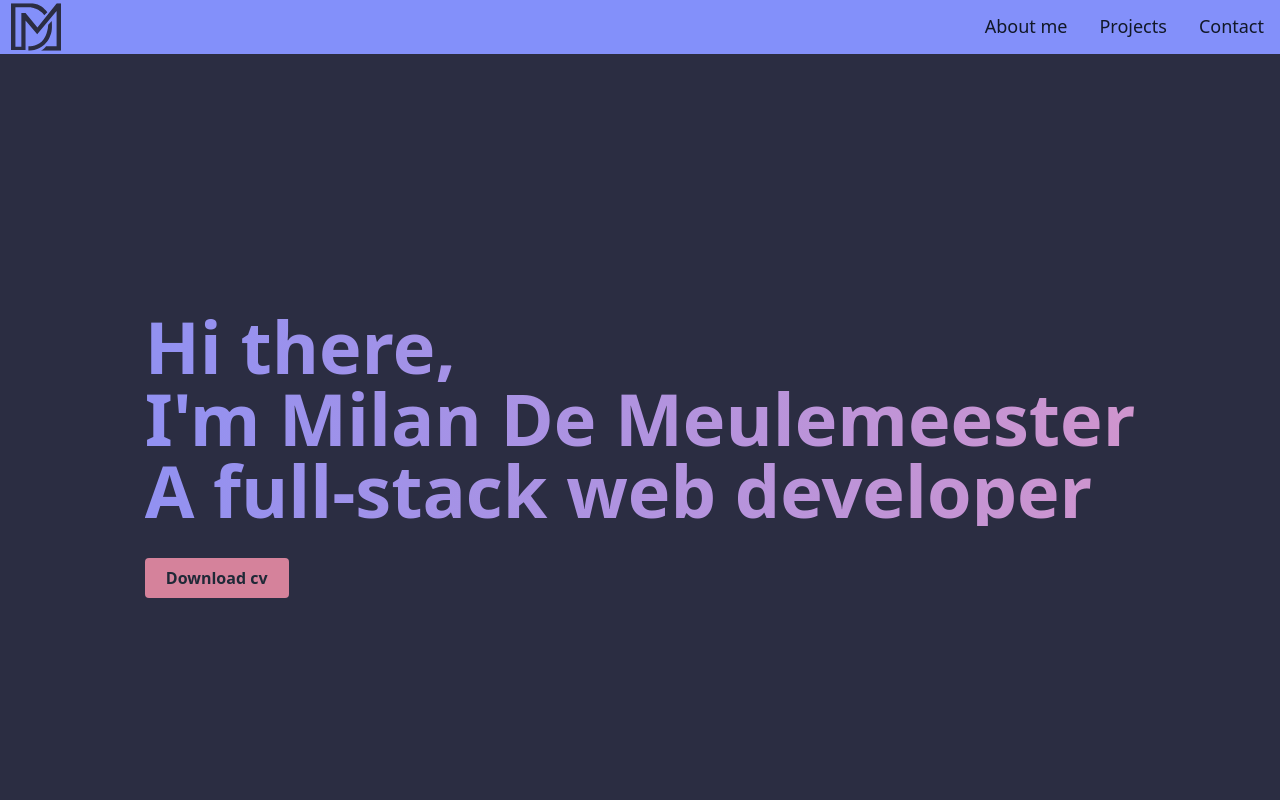
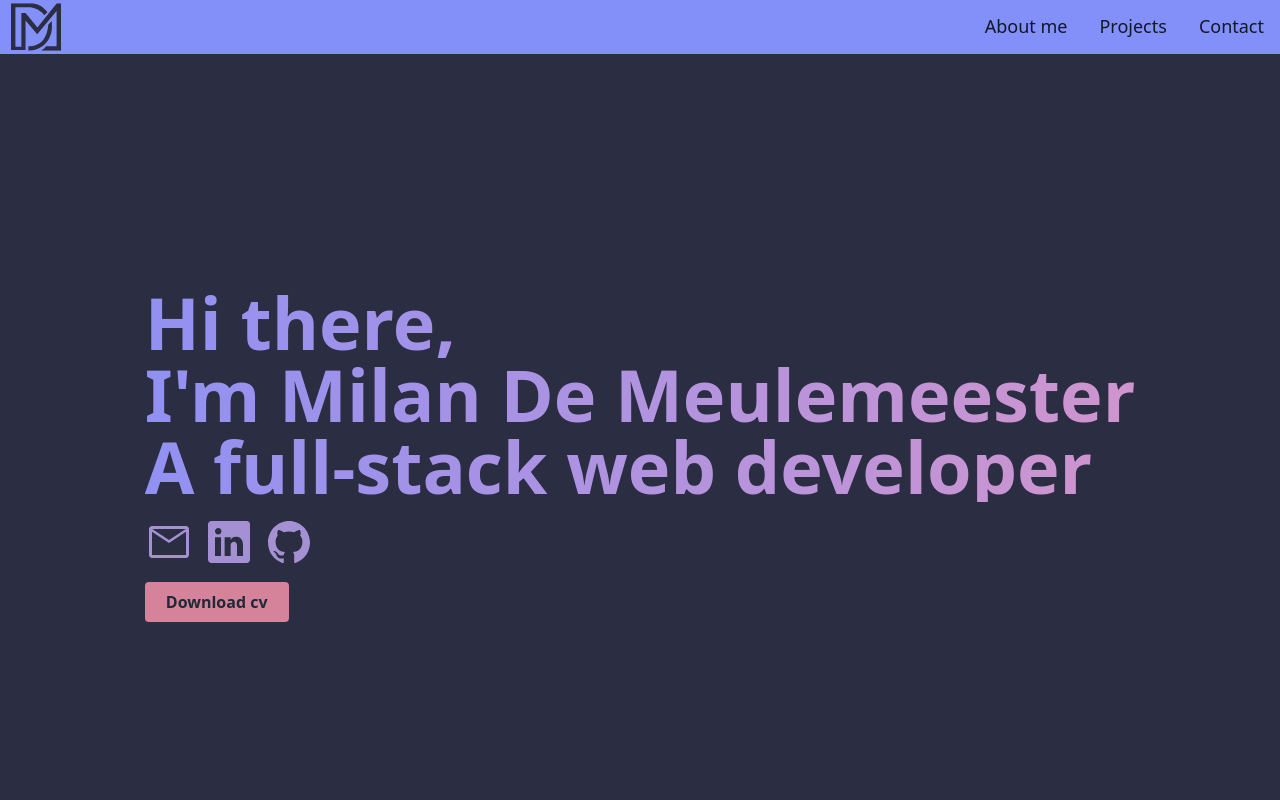
Before and after one commit to DeMeulemeesterMilan/FrontendEindOpdracht, a React (Vite) app: page / in a window 1280 px wide. Shown: the top 800 px of the page. Built offline with nearby package versions, Linux system fonts and the light colour scheme.

Commit message:
added the contact info on the homepage

```diff
--- a/src/routes/Dashboard.tsx
+++ b/src/routes/Dashboard.tsx
@@ -15,9 +15,56 @@ export default () => {
           <h1 className="bg-[width:200%] bg-gradient-to-r from-vistaBlue to-pink bg-[length:200%] bg-clip-text text-2xl font-bold text-transparent motion-safe:animate-gradiantText sm:text-4xl lg:text-7xl">
             I'm Milan De Meulemeester
           </h1>
-          <h1 className="bg-[width:200%] bg-gradient-to-r from-vistaBlue to-pink bg-[length:200%]  bg-clip-text text-2xl font-bold text-transparent motion-safe:animate-gradiantText sm:mb-8 sm:text-4xl lg:text-7xl">
+          <h1 className="bg-[width:200%] bg-gradient-to-r from-vistaBlue to-pink bg-[length:200%]  bg-clip-text text-2xl font-bold text-transparent motion-safe:animate-gradiantText sm:mb-8 sm:text-4xl lg:text-7xl xl:mb-4">
             A full-stack web developer
           </h1>
+          <div className="flex gap-3 mb-4">
+          <Link
+            className='hover:scale-125'
+            to="mailto:contact@milandm.me"
+            target="_blank"
+          >
+            <svg
+              fill="#A491D3"
+              xmlns="http://www.w3.org/2000/svg"
+              height="48"
+              viewBox="0 96 960 960"
+              width="48"
+            >
+              <path d="M140 896q-24 0-42-18t-18-42V316q0-24 18-42t42-18h680q24 0 42 18t18 42v520q0 24-18 42t-42 18H140Zm340-302L140 371v465h680V371L480 594Zm0-60 336-218H145l335 218ZM140 371v-55 520-465Z" />
+            </svg>
+          </Link>
+          <Link
+            className=' hover:scale-125'
+            to="https://www.linkedin.com/in/milan-de-meulemeester-42a7b2272/"
+            target="_blank"
+          >
+            <svg
+              fill="#A491D3"
+              xmlns="http://www.w3.org/2000/svg"
+              height="48"
+              viewBox="0 0 512 512"
+              width="48"
+            >
+              <path d="M444.17 32H70.28C49.85 32 32 46.7 32 66.89v374.72C32 461.91 49.85 480 70.28 480h373.78c20.54 0 35.94-18.21 35.94-38.39V66.89C480.12 46.7 464.6 32 444.17 32zm-273.3 373.43h-64.18V205.88h64.18zM141 175.54h-.46c-20.54 0-33.84-15.29-33.84-34.43 0-19.49 13.65-34.42 34.65-34.42s33.85 14.82 34.31 34.42c-.01 19.14-13.31 34.43-34.66 34.43zm264.43 229.89h-64.18V296.32c0-26.14-9.34-44-32.56-44-17.74 0-28.24 12-32.91 23.69-1.75 4.2-2.22 9.92-2.22 15.76v113.66h-64.18V205.88h64.18v27.77c9.34-13.3 23.93-32.44 57.88-32.44 42.13 0 74 27.77 74 87.64z" />
+            </svg>
+          </Link>
+          <Link
+            className=' hover:scale-125'
+            to="https://github.com/DeMeulemeesterMilan"
+            target="_blank"
+          >
+            <svg
+              fill="#A491D3"
+              xmlns="http://www.w3.org/2000/svg"
+              height="48"
+              viewBox="0 0 512 512"
+              width="48"
+            >
+              <path d="M256 32C132.3 32 32 134.9 32 261.7c0 101.5 64.2 187.5 153.2 217.9a17.56 17.56 0 003.8.4c8.3 0 11.5-6.1 11.5-11.4 0-5.5-.2-19.9-.3-39.1a102.4 102.4 0 01-22.6 2.7c-43.1 0-52.9-33.5-52.9-33.5-10.2-26.5-24.9-33.6-24.9-33.6-19.5-13.7-.1-14.1 1.4-14.1h.1c22.5 2 34.3 23.8 34.3 23.8 11.2 19.6 26.2 25.1 39.6 25.1a63 63 0 0025.6-6c2-14.8 7.8-24.9 14.2-30.7-49.7-5.8-102-25.5-102-113.5 0-25.1 8.7-45.6 23-61.6-2.3-5.8-10-29.2 2.2-60.8a18.64 18.64 0 015-.5c8.1 0 26.4 3.1 56.6 24.1a208.21 208.21 0 01112.2 0c30.2-21 48.5-24.1 56.6-24.1a18.64 18.64 0 015 .5c12.2 31.6 4.5 55 2.2 60.8 14.3 16.1 23 36.6 23 61.6 0 88.2-52.4 107.6-102.3 113.3 8 7.1 15.2 21.1 15.2 42.5 0 30.7-.3 55.5-.3 63 0 5.4 3.1 11.5 11.4 11.5a19.35 19.35 0 004-.4C415.9 449.2 480 363.1 480 261.7 480 134.9 379.7 32 256 32z" />
+            </svg>
+          </Link>
+        </div>
           <a download className='rounded flex w-36 justify-center bg-pink bg-opacity-80 px-2 py-1 hover:bg-vistaBlue sm:visible sm:px-4 sm:py-2' href="/Milan_De-Meulemeester_cv.pdf"><p className='font-bold text-gray-800'>
             Download cv</p></a>
         </div>
@@ -51,8 +98,7 @@ export default () => {
             <h1 className="mb-2 text-xl font-bold text-vistaBlue">About me</h1>
             <p className="mb-6 text-left text-customWhite">
               Hi there! I'm a full-stack web developer based in Flanders who
-              loves to tinker around with code. When I'm not working on projects
-              for school, you can most of the time find me working on personal
+              loves to tinker around with code. I recently finished school and got my bachelors degree as a Next Web Developer. You can most of the time find me working on personal
               projects.
             </p>
             <Link
```
